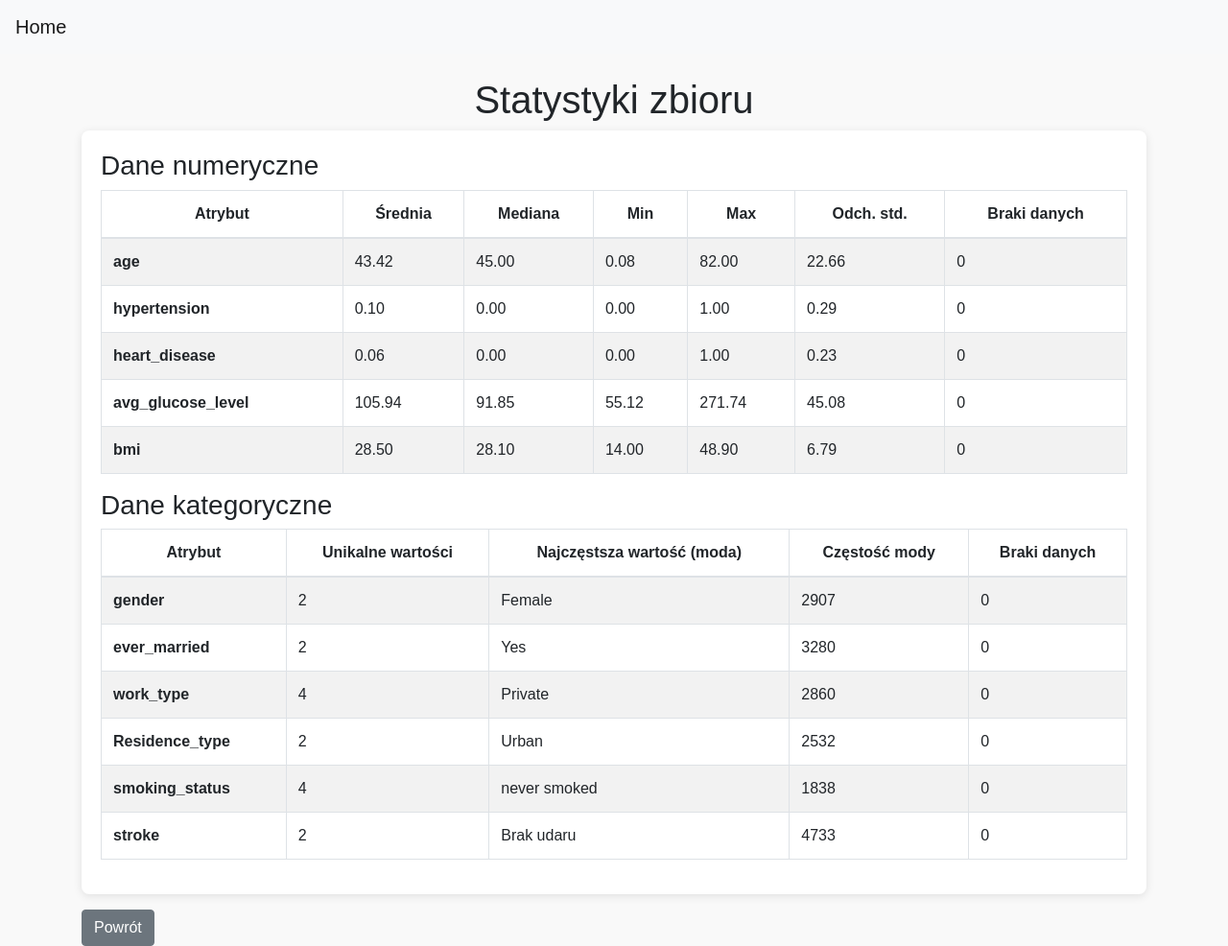
After one commit to whatepa/wd-projekt, a Flask app: page /dashboard_stats in a window 1280 px wide. The commit adds this page. Shown: the whole page at 96% size. Run offline with Flask 3, Linux system fonts and the light colour scheme; some libraries are stand-ins or nearby versions.

Commit message:
added dataset stats

```diff
--- a/app.py
+++ b/app.py
@@ -11,6 +11,33 @@ df['stroke'] = df['stroke'].map({0: 'Brak udaru', 1: 'Udar'})
 @app.route('/')
 def index():
     return render_template('index.html')
+
+@app.route('/dashboard_stats')
+def dashboardstats():
+  numeric_df = df.select_dtypes(include=['number'])
+  categorical_df = df.select_dtypes(include=['object', 'category', 'bool'])
+
+  numeric_stats = {}
+  for column in numeric_df.columns:
+      numeric_stats[column] = {
+          'mean': numeric_df[column].mean(),
+          'median': numeric_df[column].median(),
+          'min': numeric_df[column].min(),
+          'max': numeric_df[column].max(),
+          'std': numeric_df[column].std(),
+          'missing': numeric_df[column].isna().sum()
+      }
+
+  categorical_stats = {}
+  for column in categorical_df.columns:
+      categorical_stats[column] = {
+          'unique': categorical_df[column].nunique(),
+          'mode': categorical_df[column].mode().iloc[0] if not categorical_df[column].mode().empty else None,
+          'top_freq': categorical_df[column].value_counts().iloc[0] if not categorical_df[column].value_counts().empty else 0,
+          'missing': categorical_df[column].isna().sum()
+      }
+
+  return render_template('dashboard_stats.html', numeric_stats=numeric_stats, categorical_stats=categorical_stats)
 
 @app.route('/dashboard_pie')
 def dashboard_pie():
--- a/static/style.css
+++ b/static/style.css
@@ -8,6 +8,6 @@ body {
   padding: 20px;
   background-color: #fff;
   box-shadow: 0 2px 10px rgba(0, 0, 0, 0.1);
-  height: 70vh;
+  height: 100%;
   width: 100%;
 }
--- /dev/null
+++ b/templates/dashboard_stats.html
@@ -0,0 +1,78 @@
+<!DOCTYPE html>
+<html lang="pl">
+  <head>
+    <meta charset="UTF-8" />
+    <meta name="viewport" content="width=device-width, initial-scale=1" />
+    <link
+      href="https://stackpath.bootstrapcdn.com/bootstrap/4.5.2/css/bootstrap.min.css"
+      rel="stylesheet"
+    />
+    <link
+      rel="stylesheet"
+      href="{{ url_for('static', filename='style.css') }}"
+    />
+    <title>Dashboard: Rozkład wieku</title>
+  </head>
+    <body>
+    <nav class="navbar navbar-expand-lg navbar-light bg-light">
+      <a class="navbar-brand" href="/">Home</a>
+    </nav>
+    <div class="container mt-4">
+      <h1 class="text-center">Statystyki zbioru</h1>
+      <div class="graph-container">
+        <h3>Dane numeryczne</h3>
+        <table class="table table-bordered table-striped">
+          <thead class="text-center">
+            <tr>
+              <th>Atrybut</th>
+              <th>Średnia</th>
+              <th>Mediana</th>
+              <th>Min</th>
+              <th>Max</th>
+              <th>Odch. std.</th>
+              <th>Braki danych</th>
+            </tr>
+          </thead>
+          <tbody>
+            {% for feature, stats in numeric_stats.items() %}
+            <tr>
+              <td><strong>{{ feature }}</strong></td>
+              <td>{{ "%.2f"|format(stats.mean) }}</td>
+              <td>{{ "%.2f"|format(stats.median) }}</td>
+              <td>{{ "%.2f"|format(stats.min) }}</td>
+              <td>{{ "%.2f"|format(stats.max) }}</td>
+              <td>{{ "%.2f"|format(stats.std) }}</td>
+              <td>{{ stats.missing }}</td>
+            </tr>
+            {% endfor %}
+          </tbody>
+        </table>
+
+        <h3>Dane kategoryczne</h3>
+        <table class="table table-bordered table-striped">
+          <thead class="text-center">
+            <tr>
+              <th>Atrybut</th>
+              <th>Unikalne wartości</th>
+              <th>Najczęstsza wartość (moda)</th>
+              <th>Częstość mody</th>
+              <th>Braki danych</th>
+            </tr>
+          </thead>
+          <tbody>
+            {% for feature, stats in categorical_stats.items() %}
+            <tr>
+              <td><strong>{{ feature }}</strong></td>
+              <td>{{ stats.unique }}</td>
+              <td>{{ stats.mode }}</td>
+              <td>{{ stats.top_freq }}</td>
+              <td>{{ stats.missing }}</td>
+            </tr>
+            {% endfor %}
+          </tbody>
+        </table>
+      </div>
+      <a href="/" class="btn btn-secondary mt-3">Powrót</a>
+    </div>
+  </body>
+</html>
```
Also changed, not shown: templates/index.html (+6 -3 lines).
